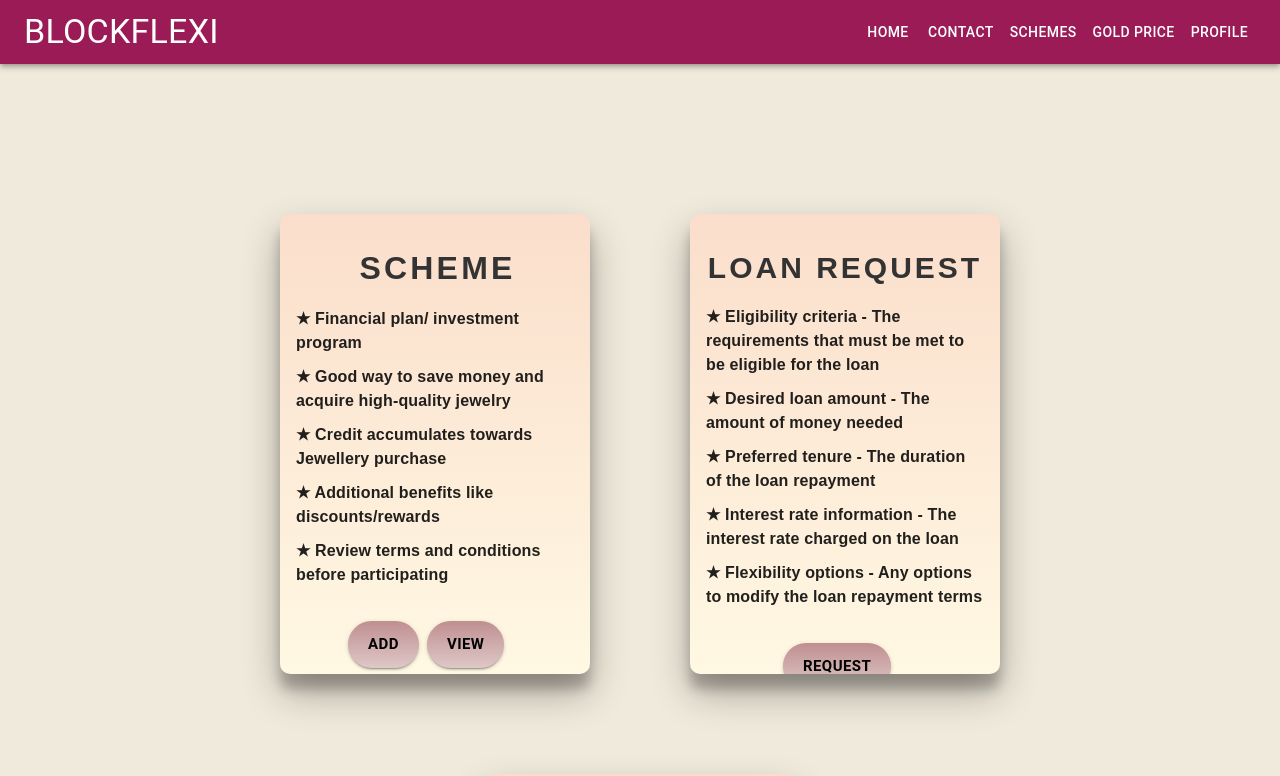
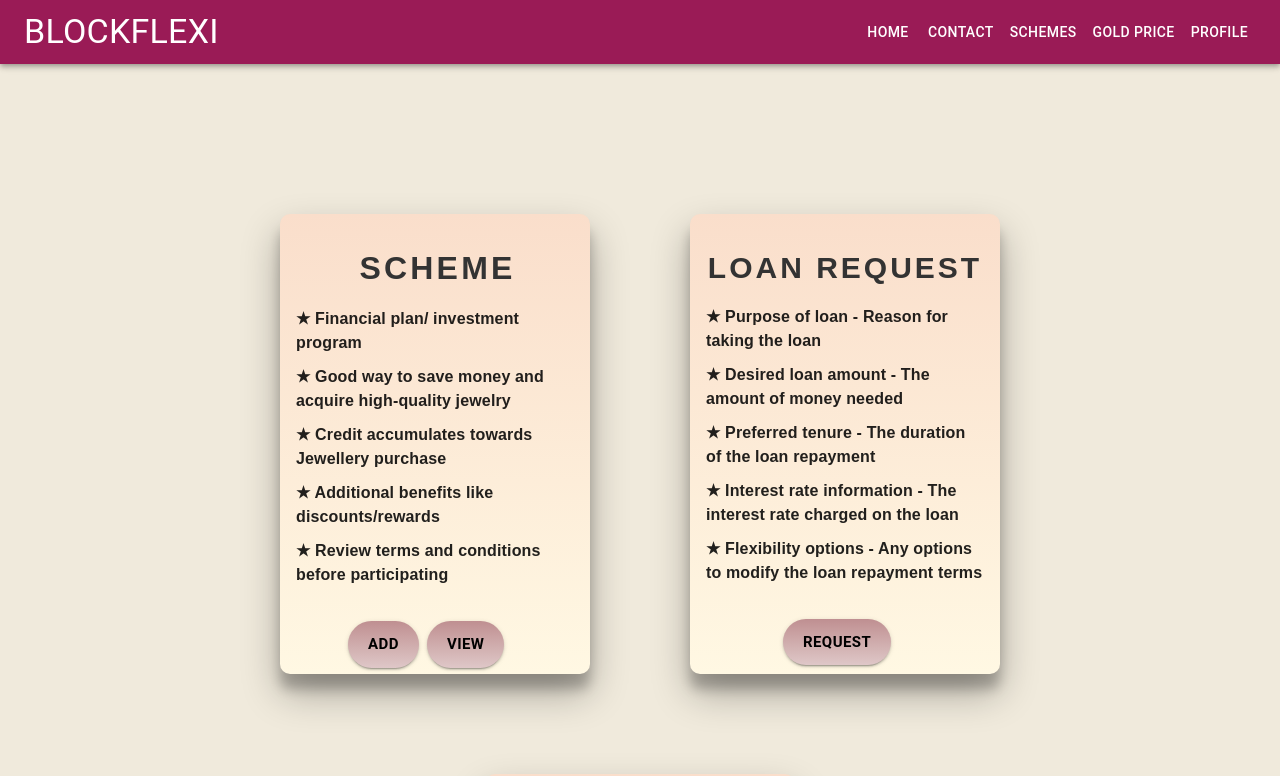
Before and after one commit to Selva1712098/BlockFlexi, a React (Create React App) app in the folder blockflexi/: page /jewellerhome in a window 1280 px wide. Shown: the top 776 px of the page. Built offline with nearby package versions, Linux system fonts and the light colour scheme.

Commit message:
jeweller home completed

```diff
--- a/blockflexi/package.json
+++ b/blockflexi/package.json
@@ -14,6 +14,7 @@
     "bcryptjs": "^2.4.3",
     "express-session": "^1.17.3",
     "framer-motion": "^10.0.1",
+    "material-react-table": "^1.8.4",
     "react": "^18.2.0",
     "react-bootstrap": "^2.7.2",
     "react-dom": "^18.2.0",
--- a/blockflexi/src/index.js
+++ b/blockflexi/src/index.js
@@ -8,6 +8,8 @@ import BankLogin from './components/Modals/BankLogin'
 import JewellerHome from './pages/JewellerHome';
 import BankHome from './pages/BankHome';
 import CustomerRegister from './components/Modals/CustomerRegister';
+import Request from './pages/Request';
+
 
 import {Route,BrowserRouter as Router,Routes} from 'react-router-dom'
 import CustomerHome from './pages/CustomerHome';
@@ -30,6 +32,8 @@ root.render(
 
         <Route path={'/BankHome'} element={<BankHome/>}/>
         <Route path={'/jewellerhome'} element={<JewellerHome/>}/>
+        <Route path={'/request'} element={<Request/>}/>
+
       </Routes>
     </Router>
 
--- a/blockflexi/src/pages/JewellerHome.js
+++ b/blockflexi/src/pages/JewellerHome.js
@@ -1,8 +1,14 @@
 import Header from '../components/Header';
+import {useNavigate} from 'react-router-dom';
+
 import { useState } from 'react';
 import { Box, Card, CardContent, Typography, CardActions, Button, Modal,TextField } from '@mui/material';
 import JewellerSchemeTable from '../components/JewellerSchemeTable';
+
+
+
 // style
+
 const styles = {
   container: {
     display: 'flex',
@@ -48,10 +54,15 @@ const JewellerHome = () => {
   const [view,setView] = useState(false);
   const[monthlyInstallment,setMonthlyInstallment]=useState(0)
   const[total,setTotal]=useState(0)
+  const navigate=useNavigate()
   const handleOpen = () => {
     setOpen(true);
   };
 
+  const handleClick=()=>{
+
+    navigate('/request')
+  }
 
   const handleClose = () => {
     setOpen(false);
@@ -146,7 +157,7 @@ component='div'>
 </Typography>
 <div style={{display:'flex',flexDirection:'column',alignItems:'center'}}>
   <Typography style={{fontWeight:'bold',fontFamily:'Raleway, sans-serif',textAlign:'left',marginBottom:'10px'}}>
-    &#9733; Eligibility criteria - The requirements that must be met to be eligible for the loan
+    &#9733; Purpose of loan - Reason for taking the loan
   </Typography>
   <Typography style={{fontWeight:'bold',fontFamily:'Raleway, sans-serif',textAlign:'left',marginBottom:'10px'}}>
     &#9733; Desired loan amount - The amount of money needed
@@ -169,7 +180,7 @@ component='div'>
         </CardContent>
         <CardActions style={styles.button}>
 
-        <Button style={{backgroundImage:'linear-gradient(to bottom, #BF8F91, #CAA2A3, #D4B5B5, #DFC7C8)', color:'#000000', borderRadius: '30px', padding: '10px 20px',fontWeight:'bold',margin:'0px 0px 0px 85px',fontSize:'15px'}} variant="contained" >REQUEST</Button>
+        <Button style={{backgroundImage:'linear-gradient(to bottom, #BF8F91, #CAA2A3, #D4B5B5, #DFC7C8)', color:'#000000', borderRadius: '30px', padding: '10px 20px',fontWeight:'bold',margin:'0px 0px 0px 85px',fontSize:'15px'}} variant="contained" onClick={handleClick} >REQUEST</Button>
         </CardActions>
       </Card>
 
@@ -341,4 +352,5 @@ component='div'>
 </div>
  );
 };
+
 export default JewellerHome;
```
Also changed, not shown: 1 other file (tests, documents, lock files or other folders).
